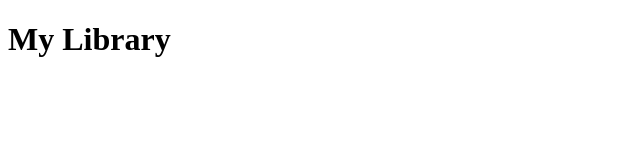
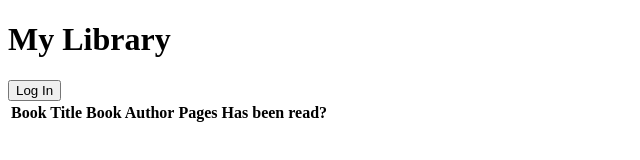
Before and after one commit to jlynyrd18/TOP_library, a plain HTML site: page index.html in a window 1280 px wide. Shown: the whole page, without its empty margins (0-640 px from the left). Drawn offline with Linux system fonts and the light colour scheme.

Commit message:
table headers added for info to fill out

```diff
--- a/index.html
+++ b/index.html
@@ -4,11 +4,22 @@
     <meta charset="UTF-8">
     <meta name="viewport" content="width=device-width, initial-scale=1.0">
     <title>My Library</title>
+    <link rel="stylesheet" href="styles.css">
 </head>
 <body>
     <header>
         <h1 class="title">My Library</h1>
-
+        <button class="login">Log In</button>
     </header>
+    <div class="booklist">
+        <table>
+            <tr>
+                <th>Book Title</th>
+                <th>Book Author</th>
+                <th>Pages</th>
+                <th>Has been read?</th>
+            </tr>
+        </table>
+    </div>
 </body>
 </html>
```
